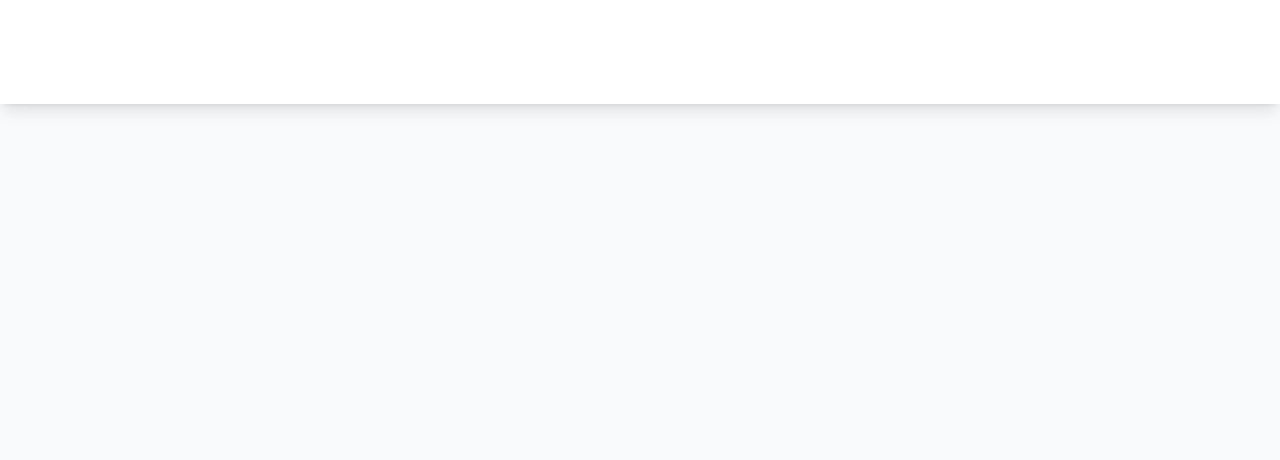
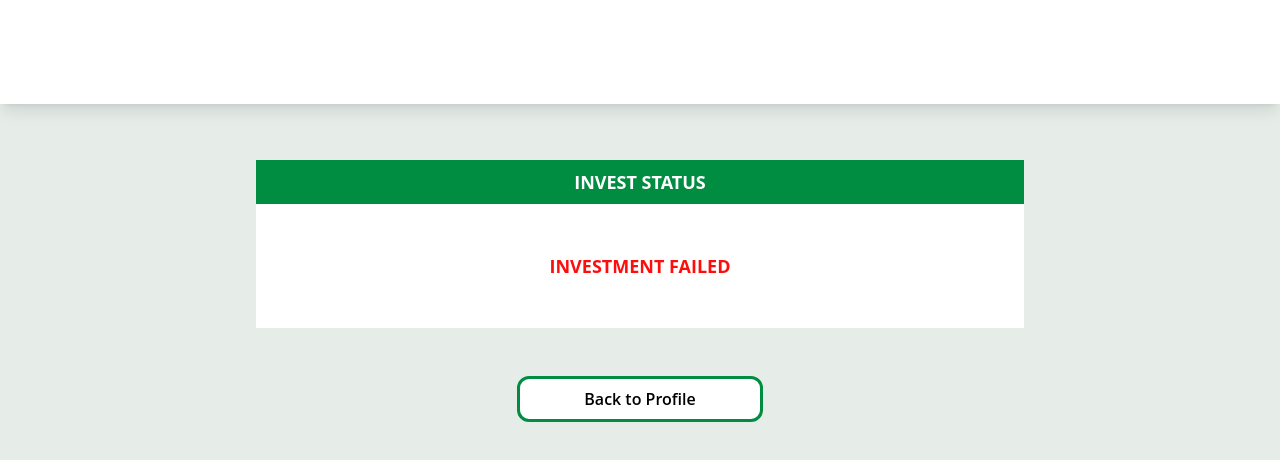
Before and after one commit to aziemp66/Google-Solution-Project, a React (Create React App) app in the folder client/: page /investfailed in a window 1280 px wide. Shown: the top 460 px of the page. Built offline with nearby package versions, Linux system fonts and the light colour scheme.

Commit message:
Invest Failed Page
Add route for Invest success and failed

```diff
--- a/client/src/App.js
+++ b/client/src/App.js
@@ -7,6 +7,9 @@ import InvestorPage from "./components/Investor/InvestorPage";
 import ProfileInvestor from "./components/ProfileInvestor/ProfileInvestor";
 import ProfileInvestment from "./components/ProfileInvestment/ProfileInvestment";
 import Transaction from "./components/Transaction/Transaction";
+import InvestSuccess from "./components/Transaction/InvestSuccess";
+import InvestFailed from "./components/Transaction/InvestFailed";
+
 
 // import ArticleDetail from "./components/Article/ArticleDetail";
 import Article from "./components/Article/Article";
@@ -52,6 +55,9 @@ const App = () => {
 				/>
 				<Route exact path="/investor" component={InvestorPage} />
 				<Route exact path="/transaction" component={Transaction} />
+				<Route exact path="/investsuccess" component={InvestSuccess} />
+				<Route exact path="/investfailed" component={InvestFailed} />
+				<Route exact path="/logininvestor" component={LoginScreensInvestor} />
 				<Route exact path="article/:name" component={Article} />
 				<Route exact path="/articlelist" component={ArticleList} />
 				<Route exact path="/login" component={LoginScreensInvestor} />
--- a/client/src/components/Transaction/InvestFailed.js
+++ b/client/src/components/Transaction/InvestFailed.js
@@ -0,0 +1,21 @@
+import ButtonBackProfile from "./ButtonBackProfile";
+
+function InvestFailed() {
+    return (
+        <section className="flex flex-col items-center gap-12 pb-12 2xl:pb-12 px-40 2xl:px-40 w-full mx-auto 2xl:w-full h-[100vh] 2xl:h-[100vh] bg-[#E6EDE9]">
+            <div className="flex flex-col w-[80%] bg-white mt-40 2xl:mt-40 mb-0 2xl:mb-0">
+                <div className="flex items-center justify-center flex-col w-full bg-white">
+                    <div className="flex flex-col items-center justify-center w-full px-6 py-2 bg-[#008C41]">
+                        <h2 className="font-bold text-lg 2xl:text-2xl text-white">INVEST STATUS</h2>
+                    </div>
+                    <div className="flex w-full flex-col items-center justify-center gap-8 px-12 py-12">
+                        <h2 className="font-bold text-lg 2xl:text-2xl text-[#FF0D0D]">INVESTMENT FAILED</h2>
+                    </div>
+                </div>
+            </div>
+            <ButtonBackProfile></ButtonBackProfile>
+        </section>
+    );
+}
+
+export default InvestFailed;
```
Also changed, not shown: 2 other files (tests, documents, lock files or other folders).
